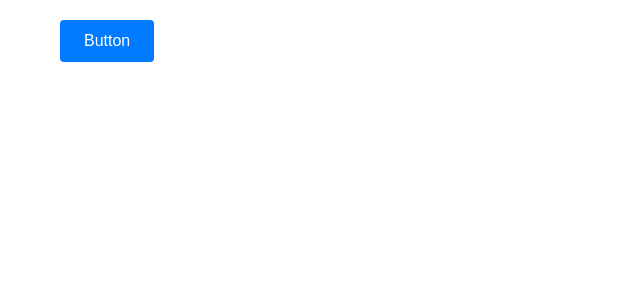
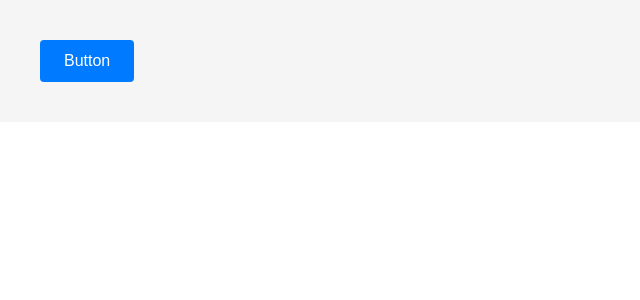
Before and after one commit to gutodiasdev/technical-test, a Next.js app: page / in a window 1280 px wide. Shown: the top 300 px of the page, without its empty margins (0-640 px from the left). Built offline with nearby package versions, Linux system fonts and the light colour scheme.

Commit message:
test: :rotating_light: testing components variables

```diff
--- a/src/app/page.tsx
+++ b/src/app/page.tsx
@@ -6,7 +6,7 @@ import { Container } from "@/components/shared/Container";
 export default function Home() {
   return (
     <main>
-      <Container>
+      <Container $fullWidth $centered $padding="40px" $background="#f5f5f5">
         <Button>
           Button
         </Button>
--- a/src/components/shared/Container.tsx
+++ b/src/components/shared/Container.tsx
@@ -2,10 +2,18 @@
 
 import styled from "styled-components";
 
-const Container = styled.div`
-  max-width: 1200px;
-  margin: 0 auto;
-  padding: 20px;
+interface ContainerProps {
+  $fullWidth?: boolean
+  $centered?: boolean
+  $padding?: string
+  $background?: string
+}
+
+const Container = styled.div<ContainerProps>`
+  max-width: ${props => props.$fullWidth ? '100%' : '1200px'};
+  margin: ${props => props.$centered ? '0 auto' : '0'};
+  padding: ${props => props.$padding || '20px'};
+  background: ${props => props.$background || 'transparent'};
 `
 
 export { Container };
```
